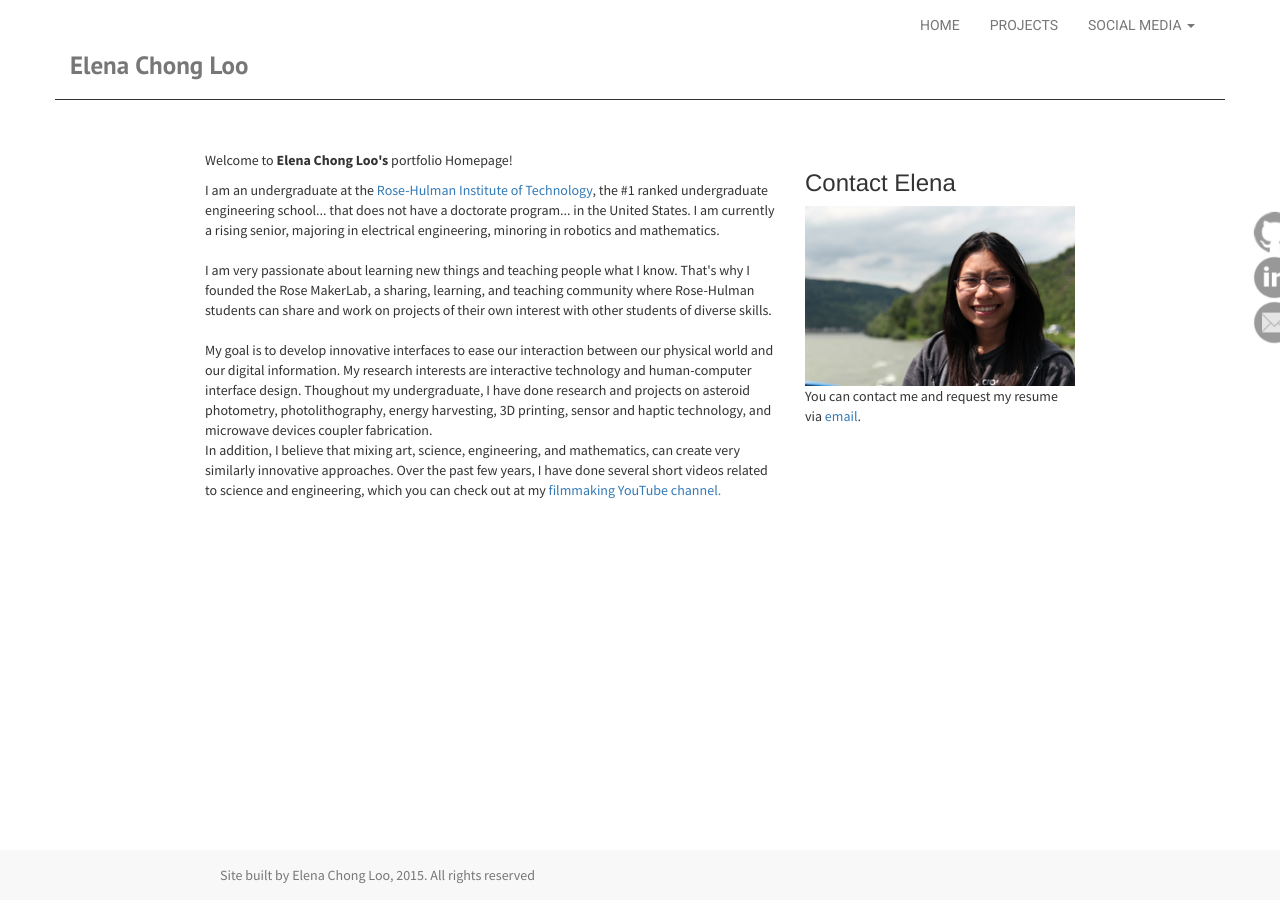
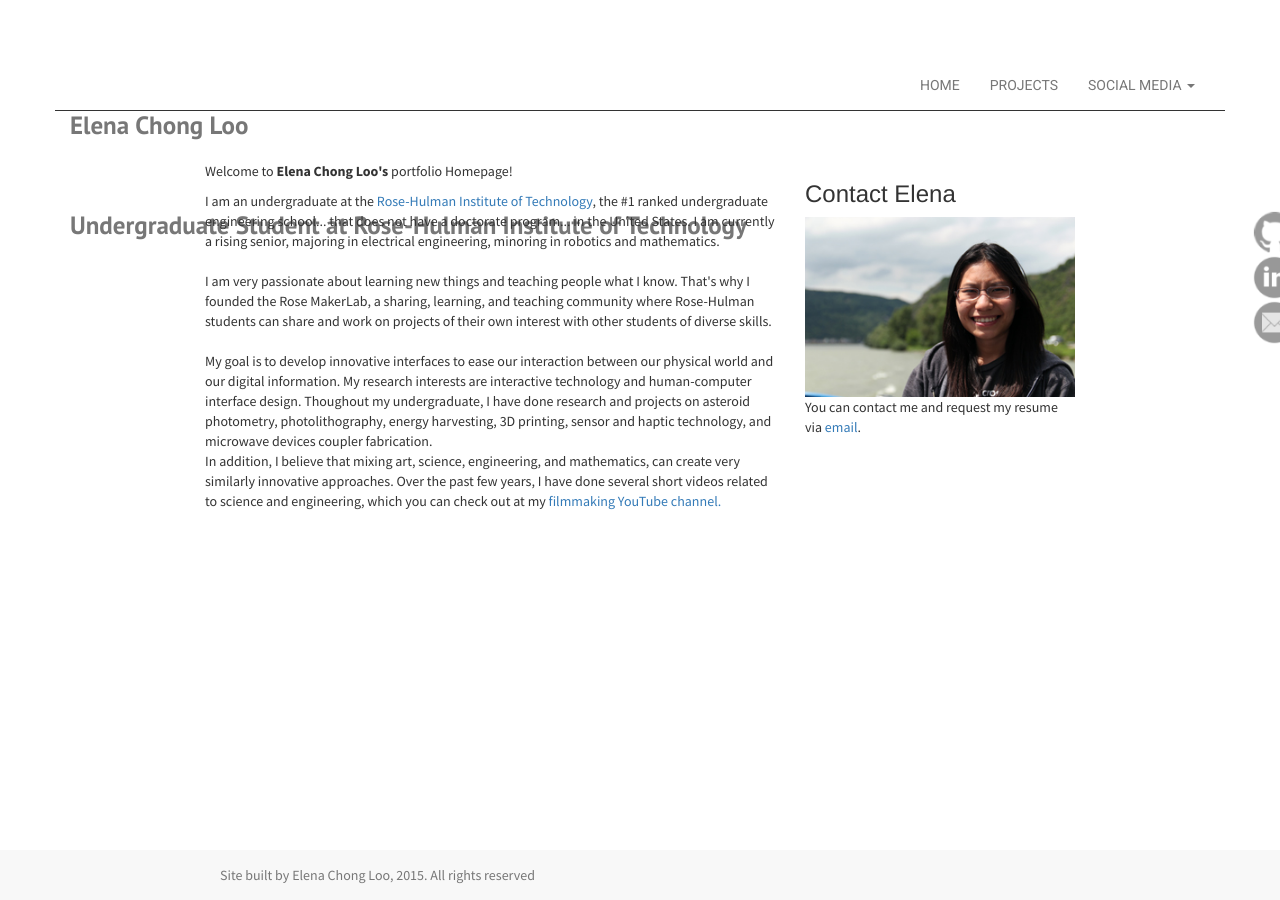
Before and after one commit to helenchg/elenachong.com, a Jekyll site: the page built from index.html, in a window 1280 px wide. Built offline with Jekyll 4.4.1, drawn with Linux system fonts in a browser that asks for light colours; nearby versions of some CDN libraries.

Commit message:
update more formatting.

```diff
--- a/_layouts/default.html
+++ b/_layouts/default.html
@@ -24,7 +24,7 @@
             <span class="icon-bar"></span>
             <span class="icon-bar"></span>
           </button>
-          <a class="navbar-brand" href="/">Elena Chong Loo</a>
+          <a class="navbar-brand" href="/">Elena Chong Loo <br> Undergraduate Student at Rose-Hulman Institute of Technology</a>
         </div>
 
         <!-- Collect the nav links, forms, and other content for toggling -->
--- a/style.css
+++ b/style.css
@@ -103,7 +103,7 @@ h3.project-section{
     margin-bottom: 50px;
     min-height: 100px;
     font-family: 'Roboto', sans-serif;
-    line-height: 100px;
+    padding-top: 60px;
 
 }
 .navbar-brand {
```
